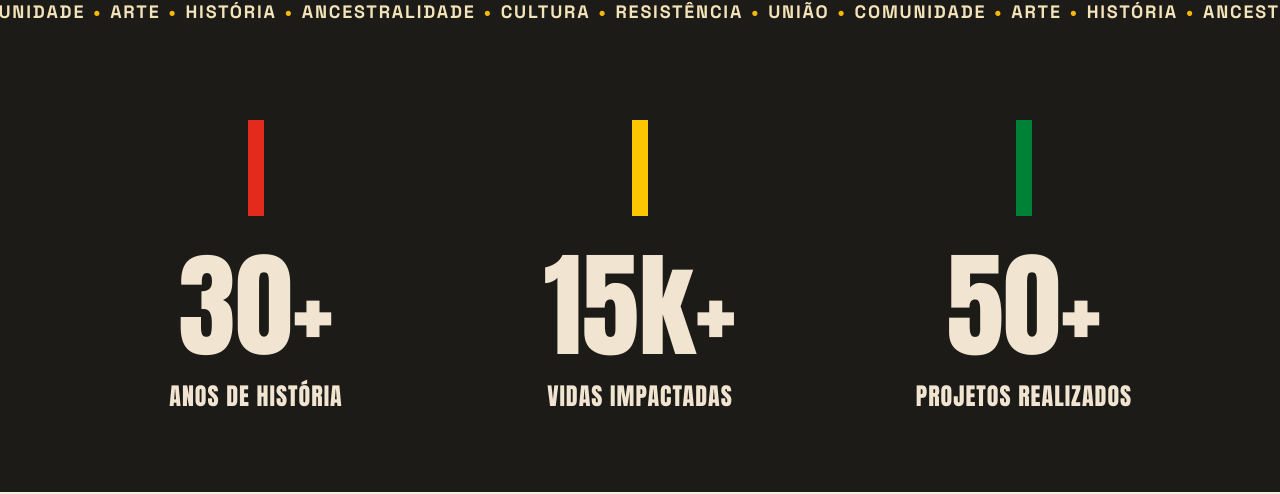
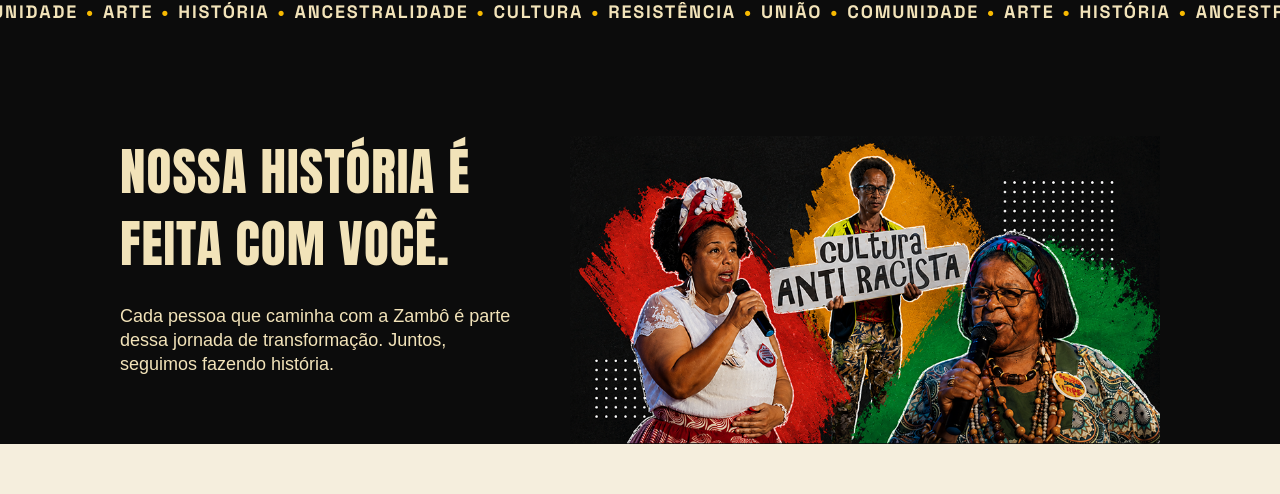
Before and after one commit to zambo-povo-preto/site, a Next.js app: page / in a window 1280 px wide. Shown: the part 919-1413 px from the top of the page. Built offline with nearby package versions, Linux system fonts and the light colour scheme.

Commit message:
fit: update zambo home page

```diff
--- a/src/app/page.tsx
+++ b/src/app/page.tsx
@@ -2,6 +2,7 @@ import { ZamboApoiadores } from "@/components/ZamboApoiadores";
 import { ZamboFooter } from "@/components/ZamboFooter";
 import { ZamboHero } from "@/components/ZamboHero";
 import { ZamboHistoria } from "@/components/ZamboHistoria";
+import { ZamboHistoryIntro } from "@/components/ZamboHistoryIntro";
 import { ZamboMembros } from "@/components/ZamboMembros";
 import { ZamboStats } from "@/components/ZamboStats";
 
@@ -9,8 +10,9 @@ export default function Home() {
   return (
     <div className="min-h-screen w-full">
       <ZamboHero />
+      <ZamboHistoryIntro />
+      <ZamboHistoria />
       <ZamboStats />
-      <ZamboHistoria />
       <ZamboMembros />
       <ZamboApoiadores />
       <ZamboFooter />
--- a/src/components/ZamboApoiadores.tsx
+++ b/src/components/ZamboApoiadores.tsx
@@ -9,27 +9,32 @@ const heroPhoto =
 const categoryCards = [
   {
     label: "ARTISTAS INDEPENDENTES",
-    photo: "https://images.unsplash.com/photo-1588172322752-e13df881e89e?crop=entropy&cs=tinysrgb&fit=max&fm=jpg&q=80&w=600",
+    photo:
+      "https://images.unsplash.com/photo-1588172322752-e13df881e89e?crop=entropy&cs=tinysrgb&fit=max&fm=jpg&q=80&w=600",
     accentColor: "#dd341f",
   },
   {
     label: "COLETIVOS CULTURAIS",
-    photo: "https://images.unsplash.com/photo-1523689119443-df96632084a1?crop=entropy&cs=tinysrgb&fit=max&fm=jpg&q=80&w=600",
+    photo:
+      "https://images.unsplash.com/photo-1523689119443-df96632084a1?crop=entropy&cs=tinysrgb&fit=max&fm=jpg&q=80&w=600",
     accentColor: "#f8ba01",
   },
   {
     label: "EDUCADORES POPULARES",
-    photo: "https://images.unsplash.com/photo-1509062522246-3755977927d7?crop=entropy&cs=tinysrgb&fit=max&fm=jpg&q=80&w=600",
+    photo:
+      "https://images.unsplash.com/photo-1509062522246-3755977927d7?crop=entropy&cs=tinysrgb&fit=max&fm=jpg&q=80&w=600",
     accentColor: "#1a7d3c",
   },
   {
     label: "VOLUNTÁRIOS",
-    photo: "https://images.unsplash.com/photo-1778236313375-c80768b13495?crop=entropy&cs=tinysrgb&fit=max&fm=jpg&q=80&w=600",
+    photo:
+      "https://images.unsplash.com/photo-1778236313375-c80768b13495?crop=entropy&cs=tinysrgb&fit=max&fm=jpg&q=80&w=600",
     accentColor: "#dd341f",
   },
   {
     label: "COMUNIDADE LOCAL",
-    photo: "https://images.unsplash.com/photo-1505147634308-9b83c4cb46b4?crop=entropy&cs=tinysrgb&fit=max&fm=jpg&q=80&w=600",
+    photo:
+      "https://images.unsplash.com/photo-1505147634308-9b83c4cb46b4?crop=entropy&cs=tinysrgb&fit=max&fm=jpg&q=80&w=600",
     accentColor: "#f8ba01",
   },
 ];
@@ -74,7 +79,10 @@ function CategoryCard({
       }}
     >
       {/* Photo */}
-      <div className="relative w-full overflow-hidden" style={{ aspectRatio: "3/4" }}>
+      <div
+        className="relative w-full overflow-hidden"
+        style={{ aspectRatio: "3/4" }}
+      >
         <ImageWithFallback
           src={photo}
           alt={label}
@@ -85,7 +93,8 @@ function CategoryCard({
           className="absolute bottom-0 left-0 right-0"
           style={{
             height: "55%",
-            background: "linear-gradient(to top, rgba(18,18,18,0.92) 0%, transparent 100%)",
+            background:
+              "linear-gradient(to top, rgba(18,18,18,0.92) 0%, transparent 100%)",
           }}
         />
         {/* Accent top strip */}
@@ -118,14 +127,14 @@ function PartnerLogo({ name, sub }: { name: string; sub: string }) {
   return (
     <div
       className="flex flex-col items-center justify-center text-center px-4 py-6 flex-1 min-w-0"
-      style={{ borderRight: "1px solid rgba(0,0,0,0.1)" }}
+      style={{ borderRight: "1px solid rgba(107,94,85,0.2)" }}
     >
       <span
         style={{
           fontFamily: "'Anton', sans-serif",
           fontSize: "clamp(11px, 1.2vw, 15px)",
           lineHeight: 1.2,
-          color: "#121212",
+          color: "#f1e5d1",
           letterSpacing: "0.3px",
           whiteSpace: "pre-line",
         }}
@@ -140,7 +149,7 @@ function PartnerLogo({ name, sub }: { name: string; sub: string }) {
             fontWeight: 500,
             fontSize: "clamp(9px, 0.9vw, 11px)",
             lineHeight: 1.3,
-            color: "#6b5e55",
+            color: "#9a8f86",
             whiteSpace: "pre-line",
           }}
         >
@@ -155,17 +164,18 @@ function PartnerLogo({ name, sub }: { name: string; sub: string }) {
 
 export function ZamboApoiadores() {
   return (
-    <section className="w-full" style={{ background: "#f5eedd" }}>
-
+    <section className="background w-full">
       {/* ── Top block: header + photo ── */}
       <div className="max-w-[1200px] mx-auto px-6 lg:px-[80px] pt-20 pb-12">
         <div className="flex flex-col lg:flex-row gap-10 items-start">
-
           {/* Left: headline */}
           <div className="flex flex-col gap-6 flex-1">
             {/* Label */}
             <div className="flex items-center gap-3">
-              <div className="w-1 h-5 shrink-0" style={{ background: "#f8ba01" }} />
+              <div
+                className="w-1 h-5 shrink-0"
+                style={{ background: "#f8ba01" }}
+              />
               <span
                 style={{
                   fontFamily: "'Inter', sans-serif",
@@ -190,16 +200,16 @@ export function ZamboApoiadores() {
                 letterSpacing: "1px",
               }}
             >
-              QUEM CAMINHA<br />COM A ZAMBÔ,<br />
+              QUEM CAMINHA
+              <br />
+              COM A ZAMBÔ,
+              <br />
               <span style={{ color: "#dd341f" }}>FORTALECE.</span>
             </h2>
           </div>
 
           {/* Center: description */}
-          <div
-            className="flex flex-col gap-5 flex-1"
-            style={{ paddingTop: 8 }}
-          >
+          <div className="flex flex-col gap-5 flex-1" style={{ paddingTop: 8 }}>
             <p
               style={{
                 fontFamily: "'Inter', sans-serif",
@@ -209,7 +219,8 @@ export function ZamboApoiadores() {
                 color: "#3a342f",
               }}
             >
-              A Zambô existe graças às parcerias que acreditam na cultura como ferramenta de transformação e na força dos territórios.
+              A Zambô existe graças às parcerias que acreditam na cultura como
+              ferramenta de transformação e na força dos territórios.
             </p>
             <p
               style={{
@@ -220,7 +231,8 @@ export function ZamboApoiadores() {
                 color: "#3a342f",
               }}
             >
-              Juntos, seguimos promovendo arte, educação, identidade e justiça social.
+              Juntos, seguimos promovendo arte, educação, identidade e justiça
+              social.
             </p>
           </div>
 
@@ -272,8 +284,10 @@ export function ZamboApoiadores() {
 
       {/* ── Institutional partners band ── */}
       <div
-        className="w-full py-6 px-6 lg:px-[80px]"
-        style={{ background: "#fff", borderTop: "2px solid #121212", borderBottom: "2px solid #121212" }}
+        className="bg-[#1d1b18] w-full py-6 px-6 lg:px-[80px]"
+        style={{
+          borderTop: "2px solid #121212",
+        }}
       >
         <div className="max-w-[1200px] mx-auto flex flex-col gap-4">
           <span
@@ -282,14 +296,17 @@ export function ZamboApoiadores() {
               fontWeight: 800,
               fontSize: 11,
               letterSpacing: "2px",
-              color: "#6b5e55",
+              color: "#9a8f86",
             }}
           >
             PARCEIROS INSTITUCIONAIS E PATROCINADORES
           </span>
           <div
             className="flex flex-wrap items-stretch divide-x divide-black/10"
-            style={{ borderTop: "1px solid rgba(0,0,0,0.1)", borderBottom: "1px solid rgba(0,0,0,0.1)" }}
+            style={{
+              borderTop: "1px solid rgba(0,0,0,0.1)",
+              borderBottom: "1px solid rgba(0,0,0,0.1)",
+            }}
           >
             {institutionalPartners.map((p) => (
               <PartnerLogo key={p.name} name={p.name} sub={p.sub} />
@@ -299,10 +316,7 @@ export function ZamboApoiadores() {
       </div>
 
       {/* ── Category cards ── */}
-      <div
-        className="w-full px-6 lg:px-[80px] py-14"
-        style={{ background: "#f5eedd" }}
-      >
+      <div className="background w-full px-6 lg:px-[80px] py-14">
         <div className="max-w-[1200px] mx-auto flex flex-col gap-6">
           <span
             style={{
--- a/src/components/ZamboHero.tsx
+++ b/src/components/ZamboHero.tsx
@@ -155,7 +155,7 @@ export function ZamboHero() {
       </div>
 
       {/* Ticker bar */}
-      <div className="absolute bottom-0 left-0 right-0 h-[58px] bg-[#1d1b18] overflow-hidden z-10">
+      <div className="absolute bottom-0 left-0 right-0 h-[58px] bg-[#0C0C0C] overflow-hidden z-10">
         <div className="ticker-track flex items-center h-full whitespace-nowrap">
           {[...Array(4)].map((_, i) => (
             <span
--- a/src/components/ZamboHistoria.tsx
+++ b/src/components/ZamboHistoria.tsx
@@ -161,7 +161,7 @@ function TimelineItem({
 export function ZamboHistoria() {
   return (
     <section className="background relative w-full overflow-hidden py-[120px] px-6 lg:px-[120px]">
-      <div className="max-w-[1040px] w-full mx-auto">
+      <div className="max-w-[1100px] w-full mx-auto">
         {/* Decorative sketch lines */}
         <div
           aria-hidden
--- /dev/null
+++ b/src/components/ZamboHistoryIntro.tsx
@@ -0,0 +1,49 @@
+export function ZamboHistoryIntro() {
+  return (
+    <section className="bg-[#0C0C0C] relative w-full pt-24 overflow-hidden px-6 lg:px-[120px]">
+      <div className="w-full max-w-[1100px] mx-auto">
+        <div className="relative w-full flex flex-col lg:flex-row items-start">
+          {/* Left — text content */}
+          <div className="flex flex-col w-full max-w-[450px]">
+            {/* Headline */}
+            <div className="relative">
+              <h2
+                className="relative uppercase"
+                style={{
+                  fontFamily: "'Anton', sans-serif",
+                  fontSize: "clamp(36px, 4vw, 60px)",
+                  lineHeight: "72px",
+                  color: "#f2e3b9",
+                  letterSpacing: "1px",
+                }}
+              >
+                <span className="block">NOSSA HISTÓRIA É FEITA COM VOCÊ.</span>
+              </h2>
+            </div>
+
+            {/* Body */}
+            <p
+              style={{
+                fontFamily: "'Inter Tight', sans-serif",
+                fontWeight: 400,
+                fontSize: 18,
+                lineHeight: "24px",
+                color: "#f2e3b9",
+                maxWidth: 400,
+                marginTop: 24,
+              }}
+            >
+              Cada pessoa que caminha com a Zambô é parte dessa jornada de
+              transformação. Juntos, seguimos fazendo história.
+            </p>
+          </div>
+
+          {/* Right — image cards + timeline */}
+          <div className="flex-1 flex flex-col gap-8 lg:gap-12">
+            <img alt="" src="/zambo-members.png" width={864} height={450} />
+          </div>
+        </div>
+      </div>
+    </section>
+  );
+}
--- /dev/null
+++ b/src/components/ZamboMVV.tsx
@@ -0,0 +1,59 @@
+export function ZamboMVV() {
+  const stats = [
+    {
+      value: "MISSÃO",
+      label:
+        "Promover a autoestima, o empoderamento e a valorização do povo preto por meio de ações culturais, sociais e educacionais, reconhecendo e difundindo as contribuições dos povos africanos e afrodescendentes na formação do Brasil e da América Latina. ",
+      color: "#e22a1d",
+    },
+    {
+      value: "VISÃO",
+      label:
+        "Ser uma entidade de referência na promoção da equidade racial, atuando como agente de transformação social por meio da cultura e da educação, com compromisso permanente no enfrentamento ao racismo, à discriminação e às desigualdades que afetam populações negra e as que estão em situação de vulnerabilidade. ",
+      color: "#fdc700",
+    },
+    {
+      value: "VALORES",
+      label:
+        "Orgulho e valorização do legado ancestral africano. Compromisso com a justiça social e a equidade racial. Promoção da educação antirracista e libertadora. Defesa dos direitos humanos e da dignidade das populações negras. Combate à intolerância religiosa, ao preconceito e ao racismo estrutural.",
+      color: "#008236",
+    },
+  ];
+
+  return (
+    <section
+      className="w-full py-20 px-6 lg:px-[80px]"
+      style={{ background: "#1d1b18" }}
+    >
+      <div className="max-w-[1200px] mx-auto">
+        <div className="grid grid-cols-1 md:grid-cols-3 gap-8">
+          {stats.map((stat) => (
+            <div key={stat.label} className="flex flex-col items-center gap-8">
+              {/* Colored bar */}
+              <div
+                className="w-4 shrink-0"
+                style={{ height: 96, backgroundColor: stat.color }}
+              />
+              {/* Text */}
+              <div
+                className="flex flex-col items-center gap-4 text-center"
+                style={{ color: "#f1e5d1" }}
+              >
+                <span
+                  style={{
+                    fontFamily: "'Anton', sans-serif",
+                    fontSize: "clamp(24px, 3vw, 40px)",
+                    lineHeight: 1,
+                  }}
+                >
+                  {stat.value}
+                </span>
+                <span className="font-extralight">{stat.label}</span>
+              </div>
+            </div>
+          ))}
+        </div>
+      </div>
+    </section>
+  );
+}
--- a/src/components/ZamboMembros.tsx
+++ b/src/components/ZamboMembros.tsx
@@ -323,7 +323,7 @@ function FeaturedMemberCard({
 
 export function ZamboMembros() {
   return (
-    <section className="w-full" style={{ background: "#f5eedd" }}>
+    <section className="background w-full">
       <div className="max-w-[1200px] mx-auto px-6 lg:px-[80px] py-20 flex flex-col gap-16">
         {/* ── Header + President ── */}
         <div className="flex flex-col lg:flex-row gap-12 items-start">
```
Also changed, not shown: public/zambo-members.png (added).
